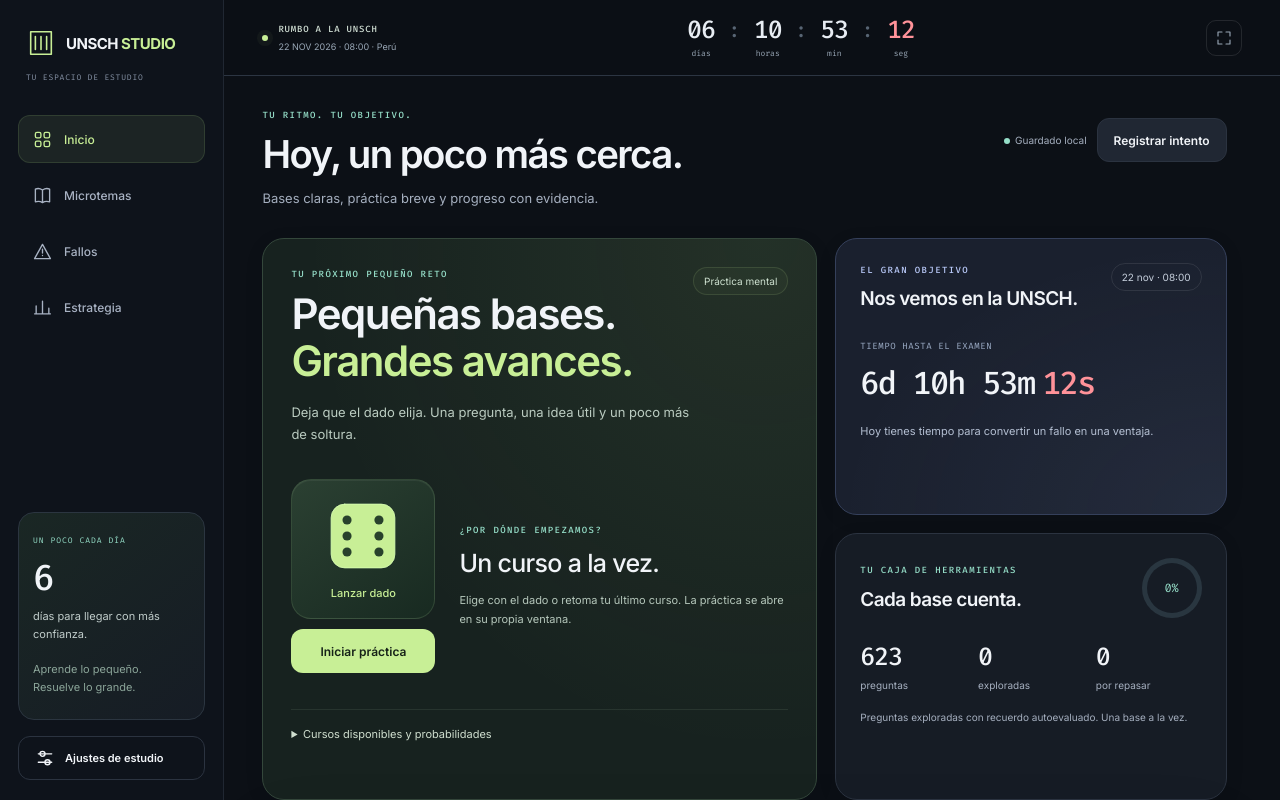
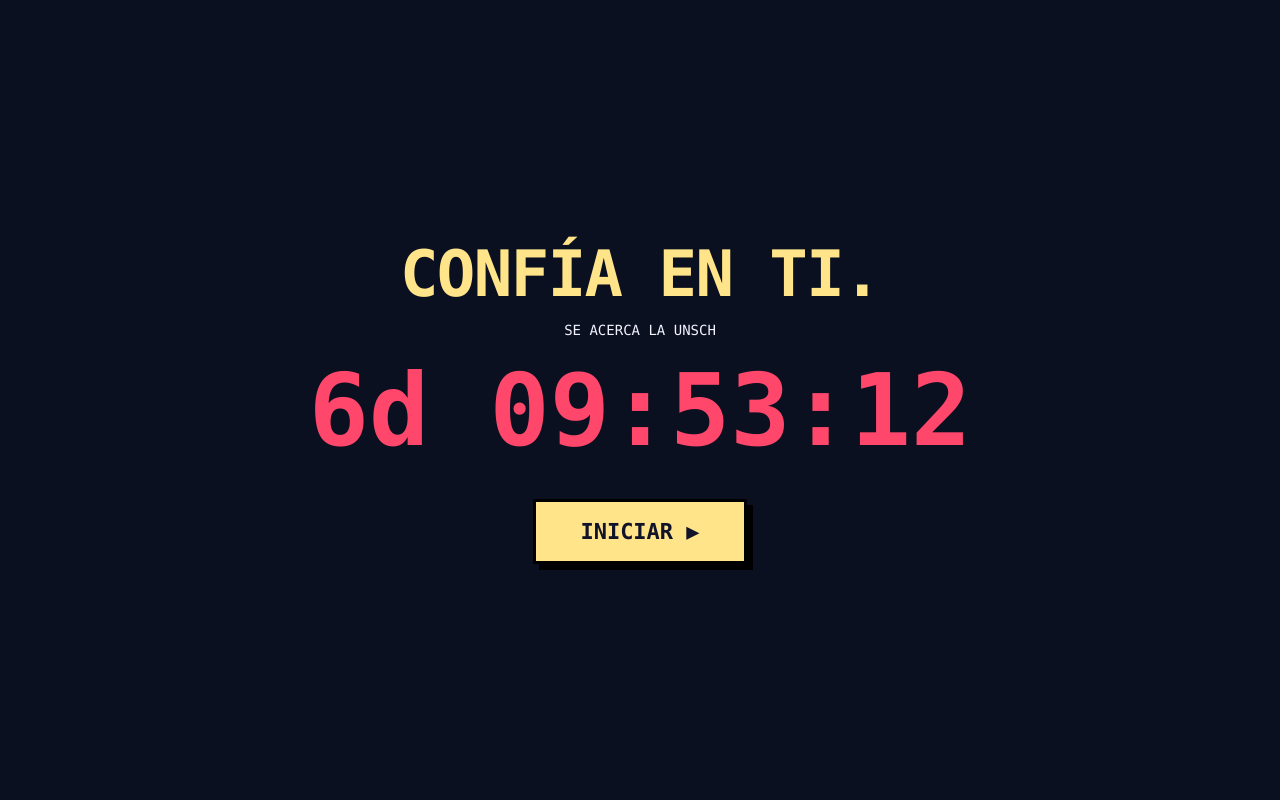
Before and after one commit to Kuritomay/Error-UNSCH, a plain HTML site: page index.html in a window 1280 px wide. Shown: the top 800 px of the page. Drawn offline with Linux system fonts and the light colour scheme.

Commit message:
feat: show countdown welcome screen and launch training dashboard

```diff
--- a/index.html
+++ b/index.html
@@ -21,7 +21,7 @@
     <link href="https://fonts.googleapis.com/css2?family=Fira+Code:wght@400;500;600&family=Inter:wght@400;500;600;700;800&display=swap" rel="stylesheet" />
     <link rel="stylesheet" href="styles.css" />
   </head>
-  <body>
+  <body><style id="training-gate-style">#training-gate{position:fixed;inset:0;z-index:99999;background:#0b1021;color:#f2f2ff;display:grid;place-items:center;text-align:center;padding:24px;font-family:ui-monospace,Consolas,monospace}#training-gate>div{width:min(960px,100%)}#training-gate h1{color:#ffe48a;font-size:clamp(28px,5vw,65px)}#training-count{font-size:clamp(35px,8vw,100px);font-weight:900;color:#ff476c;font-variant-numeric:tabular-nums}#training-gate a{display:inline-block;background:#ffe48a;color:#111329;font-size:22px;font-weight:900;padding:17px 44px;text-decoration:none;margin-top:30px;border:3px solid #000;box-shadow:6px 6px #000}</style><div id="training-gate"><div><h1>CONFÍA EN TI.</h1><p>SE ACERCA LA UNSCH</p><div id="training-count">--:--:--:--</div><a href="training.html">INICIAR ▶</a></div></div><script>(function(){var el=document.getElementById('training-count'),end=new Date('2026-11-22T07:00:00-05:00').getTime();function update(){var n=Math.max(0,Math.floor((end-Date.now())/1000)),d=Math.floor(n/86400);el.textContent=d+'d '+[Math.floor(n%86400/3600),Math.floor(n%3600/60),n%60].map(x=>String(x).padStart(2,'0')).join(':')}update();setInterval(update,1000)})()</script>
     <a class="skip-link" href="#main-content">Ir al contenido</a>
     <svg class="practice-symbols" xmlns="http://www.w3.org/2000/svg" aria-hidden="true"><defs>
       <symbol id="practice-math" viewBox="0 0 32 32"><path d="M5 10h22M10 10v16M22 10v12c0 3 2 4 4 4M7 5h18"/></symbol>
```
